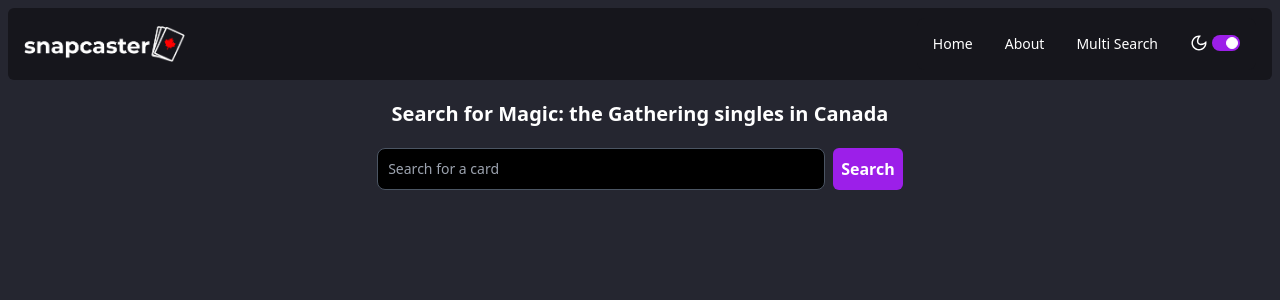
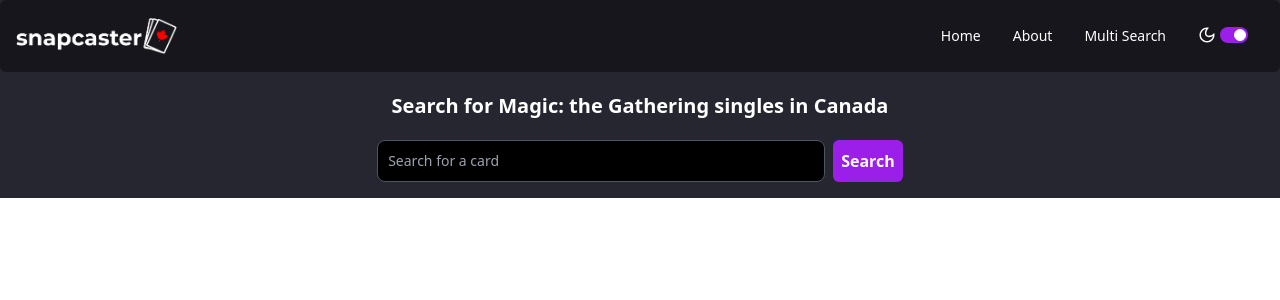
Before and after one commit to chrislegault/snapcasterv2-client, a React (Vite) app: page / in a window 1280 px wide. Shown: the top 300 px of the page. Built offline with nearby package versions, Linux system fonts and the light colour scheme.

Commit message:
fixing background bug

```diff
--- a/src/Layout.jsx
+++ b/src/Layout.jsx
@@ -10,7 +10,9 @@ export default function Layout({ children }) {
     <>
       <div className={`${darkMode && 'dark'}`}>
         {/* background for whole app */}
-        <div className="absolute bg-white dark:bg-darkBackground min-h-screen h-full w-full dark:text-white">
+        {/* Background should always span 100% height even if height changes */}
+
+        <div className="bg-white dark:bg-darkBackground h-full w-full dark:text-white">
           <ResponsiveNav />
           {children}
         </div>
--- a/src/components/ResponsiveNav.jsx
+++ b/src/components/ResponsiveNav.jsx
@@ -6,7 +6,7 @@ export default function ResponsiveNav() {
   const [isOpen, setIsOpen] = React.useState(false);
   const toggleOpen = () => setIsOpen(!isOpen);
   return (
-    <nav className="bg-gray-600 px-2 sm:px-4 py-2.5 rounded-md m-2 dark:bg-darkerBackground">
+    <nav className="bg-gray-600 px-2 sm:px-4 py-2.5 rounded-md dark:bg-darkerBackground">
       <div className="container flex flex-wrap justify-between items-center mx-auto">
         <Link to='/' className="flex items-center">
           <img src="logo.png" className="mr-3 h-6 sm:h-9" alt="snapcaster logo" />
@@ -28,7 +28,7 @@ export default function ResponsiveNav() {
             xmlns="http://www.w3.org/2000/svg"
           >
             <path
-              fill-rule="evenodd"
+              fillRule="evenodd"
               d="M3 5a1 1 0 011-1h12a1 1 0 110 2H4a1 1 0 01-1-1zM3 10a1 1 0 011-1h12a1 1 0 110 2H4a1 1 0 01-1-1zM3 15a1 1 0 011-1h12a1 1 0 110 2H4a1 1 0 01-1-1z"
               clip-rule="evenodd"
             ></path>
```
